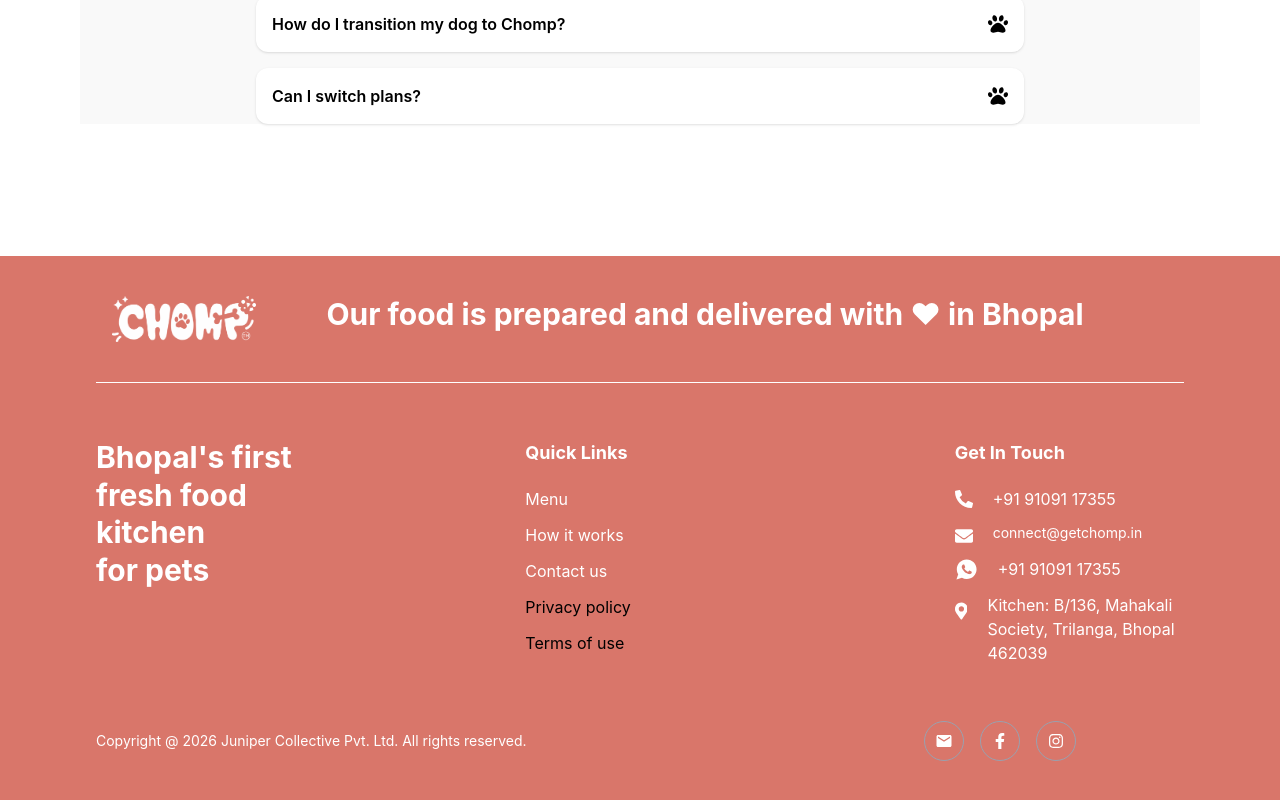
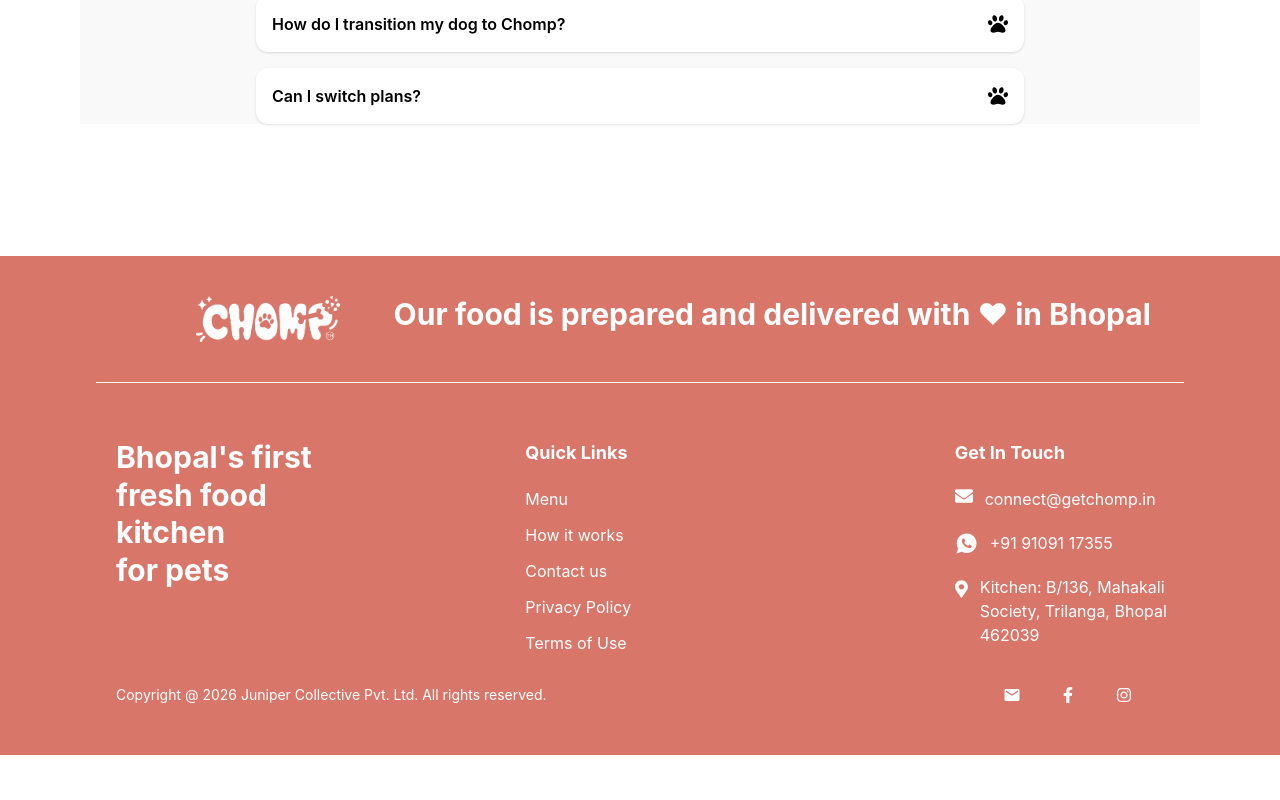
Before and after one commit to leadsandbrand/chomp, a React (Vite) app: page /work in a window 1280 px wide. Shown: the part 1632-2432 px from the top of the page. After the commit the page ends 2387 px from the top, so only its background shows below. Built offline with nearby package versions, Linux system fonts and the light colour scheme.

Commit message:
final repsonvive

```diff
--- a/src/commponent/Footer.jsx
+++ b/src/commponent/Footer.jsx
@@ -38,26 +38,27 @@
   className="
     grid grid-cols-1 md:grid-cols-2
     md:grid-cols-[20%_80%]
-
-           pb-10 pl-4
+    pb-10
+    pl-0 md:pl-25
     border-b border-white
-
+    text-center md:text-left
+    place-items-center md:place-items-start
   "
 >
-
   {/* LOGO */}
   <div>
-            <img src="/logochomp.white.png"   className="w-30 md:w-36 object-contain cursor-pointer  md:pb-0  pb-10"/>
+    <img
+      src="/logochomp.white.png"
+      className="w-30 md:w-36 object-contain cursor-pointer pb-10 md:pb-0"
+    />
   </div>
 
-              <div> <h1 className=" text-3xl font-bold">Our food is prepared and delivered with ❤︎ in Bhopal</h1></div>
-
-          {/* TIMING */}
-
-
-          {/* EMAIL */}
-
-
+  {/* TEXT */}
+  <div>
+    <h1 className="text-3xl font-bold">
+      Our food is prepared and delivered with ❤︎ in Bhopal
+    </h1>
+  </div>
 </div>
 
         {/* MIDDLE SECTION */}
@@ -66,56 +67,40 @@
     grid grid-cols-1 md:grid-cols-3
     md:gap-50 gap-10
     pt-14
+    text-center md:text-left
+    place-items-center md:place-items-start
   "
 >
-
   {/* LEFT TEXT */}
-          <div >
-
-            <h2 className="text-3xl font-bold leading-tight ml-7">
-            Bhopal's first  <br />
-               fresh food kitchen<br />
+  <div>
+    <h2 className="text-3xl font-bold leading-tight ml-0 md:ml-5">
+      Bhopal's first <br />
+      fresh food kitchen
+      <br />
       for pets
     </h2>
-
-
-
-              {/* <p className="text-gray-300 mt-5 leading-relaxed">
-              We’ll help you find healthy fresh food that is right for your pet.
-              Freshly cooked meals made with real ingredients and zero compromise.
-            </p> */}
-
-
-
   </div>
 
   {/* PRODUCTS */}
   <div>
-
-
-            <ul className="space-y-3 text-white cursor-pointer flex flex-col items-center">
-              <li className=" font-bold md:text-lg mb-5 text-2xl">
+    <ul className="space-y-3 text-white cursor-pointer flex flex-col items-center md:items-start">
+      <li className="font-bold md:text-lg mb-5 text-2xl">
         Quick Links
-
       </li>
 
-              <li><a href="/shop" className="text-[25px] md:text-[15px]">
-              Menu
+      <li>
+        <a href="/shop">Menu</a>
+      </li>
 
-</a></li>
+      <li>
+        <a href="/work">How it works</a>
+      </li>
 
+      <li>
+        <a href="/contact">Contact us</a>
+      </li>
 
-
-
-              <li><a href="/work" className="text-[25px] md:text-[15px]">
-              How it works
-
-</a></li>
-              <li><a href="/contact"   className="text-[25px] md:text-[15px]">
-              Contact us
-
-</a></li>
-<li className="text-[25px] md:text-[15px]">
+      <li>
         <a
           href="/Chomp_PrivacyPolicy.pdf"
           target="_blank"
@@ -123,9 +108,9 @@
         >
           Privacy Policy
         </a>
+      </li>
 
-</li>
-<li className="text-[25px] md:text-[15px]">
+      <li>
         <a
           href="/Chomp_TermsofUse.pdf"
           target="_blank"
@@ -134,91 +119,44 @@
           Terms of Use
         </a>
       </li>
-
-
     </ul>
-
   </div>
 
   {/* GET IN TOUCH */}
-          <div className=" flex-col items-center flex">
-
-            <h3 className="font-bold text-lg mb-5">
+  <div className="flex flex-col items-center text-center md:items-start md:text-left">
+  <h3 className="font-bold md:text-lg text-2xl mb-5">
     Get In Touch
   </h3>
 
-            <ul className="space-y-3 text-white   ml-20">
+  <ul className="space-y-5 text-white ml-0">
+    <li>
+      <div className="flex flex-col md:flex-row items-center md:items-start gap-2 md:gap-3">
+        <FaEnvelope className="text-white text-[18px]" />
 
-
-
-            {/* <li>
-  <div className="flex items-center gap-3">
-
-    <FaPhoneAlt className="text-white text-[18px]" />
-
-    <p  className=" pl-2">
-    +91 91091 17355
-    </p>
-
+        <p>connect@getchomp.in</p>
       </div>
-</li> */}
-
-              <li>
-                  <div className="flex items-start gap-3">
-
-<FaEnvelope className="text-white mt-1 text-[18px]" />
-
-<div>
-
-
-
-  <p className=" pl-2">
-  connect@getchomp.in
-  </p>
-</div>
-
-</div>
-
     </li>
 
     <li>
-  <div className="flex items-center gap-3">
-  <IoLogoWhatsapp   className="text-white text-[23px]" />
+      <div className="flex flex-col md:flex-row items-center gap-2 md:gap-3">
+        <IoLogoWhatsapp className="text-white text-[23px]" />
 
-
-    <p  className=" pl-2">
-    +91 91091 17355
-    </p>
-
+        <p>+91 91091 17355</p>
       </div>
     </li>
 
+    <li>
+      <div className="flex flex-col md:flex-row items-center md:items-start gap-2 md:gap-3">
+        <FaMapMarkerAlt className="text-white text-[28px]" />
 
-              <li> <div className="flex items-start gap-3">
-
-<FaMapMarkerAlt className="text-white mt-1 text-[28px]" />
-
-<div>
-  <p className=" pl-2">
-  Kitchen: B/136, Mahakali Society, Trilanga, Bhopal 462039
-
-
-
+        <p>
+          Kitchen: B/136, Mahakali Society,
+          Trilanga, Bhopal 462039
         </p>
-
-
-</div>
-
       </div>
     </li>
-
-
-              {/* <li>Privacy Policy</li>
-              <li>Terms & Conditions</li> */}
   </ul>
-
 </div>
-
 </div>
 
         {/* BOTTOM */}
@@ -228,22 +166,22 @@
     justify-between
     items-center
     gap-6
-            pt-14
-            pr-27
+    md:pl-5 md:pr-10
+    px-5
+    pt-5
+    text-center md:text-left
   "
 >
-
-          <p className="text-white  text-sm">
-          Copyright @ 2026 Juniper Collective Pvt. Ltd. All rights reserved.
-
+  <p className="text-white text-sm">
+    Copyright @ 2026 Juniper Collective Pvt. Ltd.
+    All rights reserved.
   </p>
 
   {/* SOCIAL ICONS */}
-          <div className="flex items-center gap-4">
-
+  <div className="flex items-center justify-center gap-4 mr-0">
     <a
       href="mailto:connect@getchomp.in"
-  className="w-10 h-10 rounded-full  flex items-center justify-center hover:bg-white hover:text-black transition cursor-pointer"
+      className="w-10 h-10 rounded-full flex items-center justify-center hover:bg-white hover:text-black transition cursor-pointer"
     >
       <MdEmail size={18} />
     </a>
@@ -252,32 +190,20 @@
       href="https://www.facebook.com/profile.php?id=61572035913039"
       target="_blank"
       rel="noopener noreferrer"
-  className="w-10 h-10 rounded-full  flex items-center justify-center hover:bg-white hover:text-black transition cursor-pointer"
+      className="w-10 h-10 rounded-full flex items-center justify-center hover:bg-white hover:text-black transition cursor-pointer"
     >
       <FaFacebookF size={16} />
     </a>
-
-
-
-
-
 
     <a
       href="https://instagram.com/lets.chomp"
       target="_blank"
       rel="noopener noreferrer"
-  className="w-10 h-10 rounded-full  flex items-center justify-center hover:bg-white hover:text-black transition cursor-pointer"
+      className="w-10 h-10 rounded-full flex items-center justify-center hover:bg-white hover:text-black transition cursor-pointer"
     >
       <FaInstagram size={16} />
     </a>
-
-
-
-
-
-
   </div>
-
 </div>
 
       </div>
--- a/src/commponent/Footer1.jsx
+++ b/src/commponent/Footer1.jsx
@@ -8,12 +8,14 @@
   FaMapMarkerAlt,
   FaClock,
   FaEnvelope,
+
 } from "react-icons/fa";
+import { FaWhatsapp } from "react-icons/fa";
 import { MdEmail } from "react-icons/md";
 import { FaPhoneAlt } from "react-icons/fa";
-import { FaWhatsapp } from "react-icons/fa";
 import { IoLogoWhatsapp } from "react-icons/io";
-const Footer1 = () => {
+
+const Footer = () => {
   return (
     <footer className="relative overflow-hidden bg-[#d9766a] text-white mt-33">
 
@@ -36,192 +38,125 @@
   className="
     grid grid-cols-1 md:grid-cols-2
     md:grid-cols-[20%_80%]
-
-         pb-10 pl-4
+    pb-10
+    pl-0 md:pl-25
     border-b border-white
-
+    text-center md:text-left
+    place-items-center md:place-items-start
   "
 >
-
   {/* LOGO */}
   <div>
-          <img src="/logochomp.white.png"   className="w-24 md:w-36 object-contain cursor-pointer"/>
+    <img
+      src="/logochomp.white.png"
+      className="w-30 md:w-36 object-contain cursor-pointer pb-10 md:pb-0"
+    />
   </div>
 
-            <div> <h1 className=" text-3xl font-bold">Our food is prepared and delivered with ❤︎ in Bhopal</h1></div>
-
-        {/* TIMING */}
-
-
-        {/* EMAIL */}
-
-
+  {/* TEXT */}
+  <div>
+    <h1 className="text-3xl font-bold">
+      Our food is prepared and delivered with ❤︎ in Bhopal
+    </h1>
+  </div>
 </div>
 
         {/* MIDDLE SECTION */}
         <div
   className="
     grid grid-cols-1 md:grid-cols-3
-          gap-50
+    md:gap-50 gap-10
     pt-14
+    text-center md:text-left
+    place-items-center md:place-items-start
   "
 >
-
   {/* LEFT TEXT */}
-        <div >
-
-          <h2 className="text-3xl font-bold leading-tight">
-          Bhopal's first  <br />
-             fresh food kitchen<br />
+  <div>
+    <h2 className="text-3xl font-bold leading-tight ml-0 md:ml-5">
+      Bhopal's first <br />
+      fresh food kitchen
+      <br />
       for pets
     </h2>
-
-
-
-            {/* <p className="text-gray-300 mt-5 leading-relaxed">
-            We’ll help you find healthy fresh food that is right for your pet.
-            Freshly cooked meals made with real ingredients and zero compromise.
-          </p> */}
-
-
-
   </div>
 
   {/* PRODUCTS */}
   <div>
-
-
-          <ul className="space-y-3 text-white cursor-pointer">
-            <li className=" font-bold text-lg mb-5">
+    <ul className="space-y-3 text-white cursor-pointer flex flex-col items-center md:items-start">
+      <li className="font-bold md:text-lg mb-5 text-2xl">
         Quick Links
-
       </li>
 
-            <li><a href="/shop#egg">
-            Menu
+      <li>
+        <a href="/shop">Menu</a>
+      </li>
 
-</a></li>
+      <li>
+        <a href="/work">How it works</a>
+      </li>
 
+      <li>
+        <a href="/contact">Contact us</a>
+      </li>
 
+      <li>
+        <a
+          href="/Chomp_PrivacyPolicy.pdf"
+          target="_blank"
+          rel="noopener noreferrer"
+        >
+          Privacy Policy
+        </a>
+      </li>
 
-
-            <li><a href="/shop#soya">
-            How it works
-
-</a></li>
-            <li><a href="/shop#paneer">
-            Contact us
-
-</a></li>
-<li className=" text-black"><a href="/shop#paneer">
-Privacy policy
-
-</a></li>
-<li className=" text-black"><a href="/shop#paneer">
-Terms of use
-
-</a></li>
-
+      <li>
+        <a
+          href="/Chomp_TermsofUse.pdf"
+          target="_blank"
+          rel="noopener noreferrer"
+        >
+          Terms of Use
+        </a>
+      </li>
     </ul>
-
   </div>
 
-        {/* COMMUNITY */}
-        {/* <div>
-
-          <h3 className="font-bold text-lg mb-5">
-            COMMUNITY
-          </h3>
-
-          <ul className="space-y-3 text-white">
-            <li>News & Stories</li>
-            <li>Recipes</li>
-            <li>Our Story</li>
-            <li>Pet Wellness</li>
-            <li>Blogs</li>
-          </ul>
-
-        </div> */}
-
   {/* GET IN TOUCH */}
-        <div>
-
-          <h3 className="font-bold text-lg mb-5">
+  <div className="flex flex-col items-center text-center md:items-start md:text-left">
+  <h3 className="font-bold md:text-lg text-2xl mb-5">
     Get In Touch
   </h3>
 
-          <ul className="space-y-3 text-white">
+  <ul className="space-y-5 text-white ml-0">
+    <li>
+      <div className="flex flex-col md:flex-row items-center md:items-start gap-2 md:gap-3">
+        <FaEnvelope className="text-white text-[18px]" />
 
-
-
-          <li>
-<div className="flex items-center gap-3">
-
-  <FaPhoneAlt className="text-white text-[18px]" />
-
-  <p  className=" pl-2">
-  +91 91091 17355
-  </p>
-
+        <p>connect@getchomp.in</p>
       </div>
     </li>
 
     <li>
-                <div className="flex items-start gap-3">
+      <div className="flex flex-col md:flex-row items-center gap-2 md:gap-3">
+        <IoLogoWhatsapp className="text-white text-[23px]" />
 
-<FaEnvelope className="text-white mt-1 text-[18px]" />
-
-<div>
-
-
-
-<p className="text-sm text-white pl-2">
-connect@getchomp.in
-</p>
+        <p>+91 91091 17355</p>
       </div>
-
-</div>
-
     </li>
 
     <li>
-<div className="flex items-center gap-3">
-<IoLogoWhatsapp   className="text-white text-[23px]" />
+      <div className="flex flex-col md:flex-row items-center md:items-start gap-2 md:gap-3">
+        <FaMapMarkerAlt className="text-white text-[28px]" />
 
-
-  <p  className=" pl-2">
-  +91 91091 17355
+        <p>
+          Kitchen: B/136, Mahakali Society,
+          Trilanga, Bhopal 462039
         </p>
-
       </div>
     </li>
-
-
-            <li> <div className="flex items-start gap-3">
-
-<FaMapMarkerAlt className="text-white mt-1 text-[28px]" />
-
-<div>
-<p className=" pl-2">
-Kitchen: B/136, Mahakali Society, Trilanga, Bhopal 462039
-
-
-
-</p>
-
-
+  </ul>
 </div>
-
-</div>
-</li>
-
-
-            {/* <li>Privacy Policy</li>
-            <li>Terms & Conditions</li> */}
-          </ul>
-
-        </div>
-
 </div>
 
         {/* BOTTOM */}
@@ -231,48 +166,44 @@
     justify-between
     items-center
     gap-6
-          pt-14
-          pr-27
+    md:pl-5 md:pr-10
+    px-5
+    pt-5
+    text-center md:text-left
   "
 >
-
-        <p className="text-white  text-sm">
-        Copyright @ 2026 Juniper Collective Pvt. Ltd. All rights reserved.
-
+  <p className="text-white text-sm">
+    Copyright @ 2026 Juniper Collective Pvt. Ltd.
+    All rights reserved.
   </p>
 
   {/* SOCIAL ICONS */}
-        <div className="flex items-center gap-4">
-
+  <div className="flex items-center justify-center gap-4 mr-0">
     <a
       href="mailto:connect@getchomp.in"
-className="w-10 h-10 rounded-full border border-gray-400 flex items-center justify-center hover:bg-white hover:text-black transition cursor-pointer"
+      className="w-10 h-10 rounded-full flex items-center justify-center hover:bg-white hover:text-black transition cursor-pointer"
     >
       <MdEmail size={18} />
     </a>
-          <div className="w-10 h-10 rounded-full border border-gray-400 flex items-center justify-center hover:bg-white hover:text-black transition cursor-pointer">
+
+    <a
+      href="https://www.facebook.com/profile.php?id=61572035913039"
+      target="_blank"
+      rel="noopener noreferrer"
+      className="w-10 h-10 rounded-full flex items-center justify-center hover:bg-white hover:text-black transition cursor-pointer"
+    >
       <FaFacebookF size={16} />
-          </div>
-
-
-
+    </a>
 
     <a
       href="https://instagram.com/lets.chomp"
       target="_blank"
       rel="noopener noreferrer"
-className="w-10 h-10 rounded-full border border-gray-400 flex items-center justify-center hover:bg-white hover:text-black transition cursor-pointer"
+      className="w-10 h-10 rounded-full flex items-center justify-center hover:bg-white hover:text-black transition cursor-pointer"
     >
       <FaInstagram size={16} />
     </a>
-
-
-
-
-
-
   </div>
-
 </div>
 
       </div>
@@ -280,4 +211,4 @@
   );
 };
 
-export default Footer1;
+export default Footer;
--- a/src/pages/Contact.jsx
+++ b/src/pages/Contact.jsx
@@ -351,7 +351,7 @@
   </div>
 
   {/* RIGHT IMAGE */}
-  <div className="hidden lg:flex items-end justify-center  pb-12">
+  <div className="lg:flex items-end justify-center  pb-12">
 
 <img
   src="/final.2.png"
@@ -380,7 +380,7 @@
           Tap here to message us on WhatsApp!
         </a>
       </div> */}
-  <div className="mt-8 ml-110 ">
+<div className="mt-8 text-center md:text-left md:ml-20">
 
 <h3 className="text-2xl md:text-3xl font-oswald font-bold text-black">
   Rather just chat? We get it.
```
Also changed, not shown: src/pages/ShopPage.jsx (+9 -9 lines), src/pages/Work.jsx (+9 -10 lines), 1 other file (tests, documents, lock files or other folders). Lines whose indentation alone changed are shown as unchanged.
